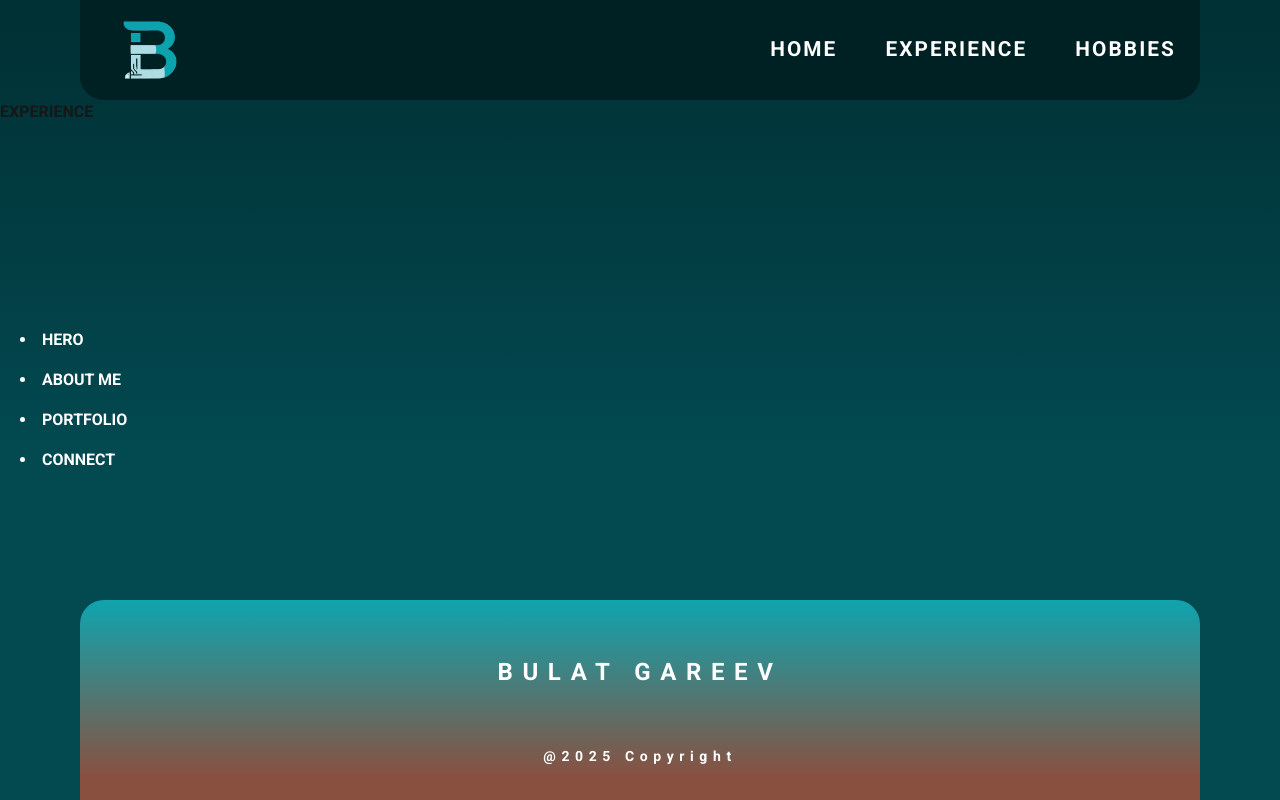
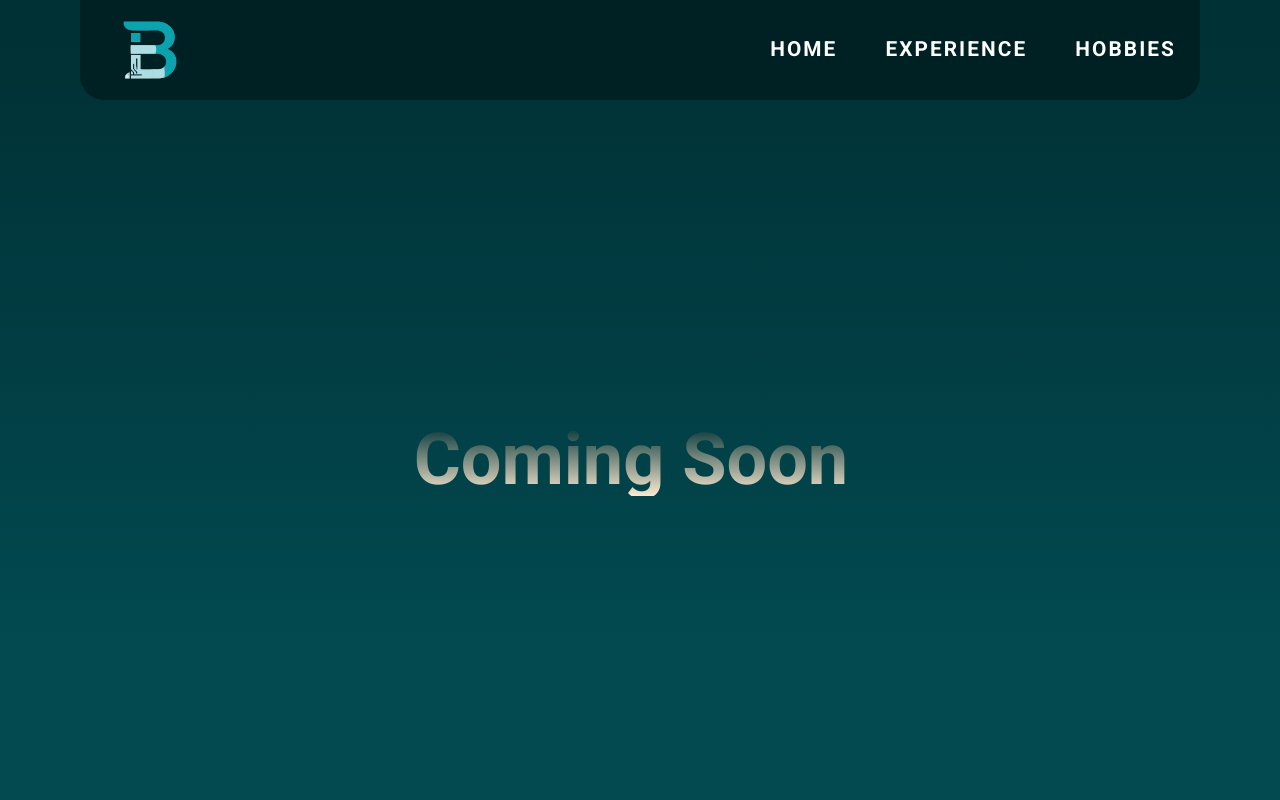
Before and after one commit to gareev-bulat/PortfolioWebsite, a Next.js app: page /experience in a window 1280 px wide. Shown: the top 800 px of the page. Built offline with nearby package versions, Linux system fonts and the light colour scheme.

Commit message:
feat(pages): coming soon text display on hobbies and experience pages

```diff
--- a/app/experience/page.tsx
+++ b/app/experience/page.tsx
@@ -1,12 +1,32 @@
+"use client"
+
+
 import React from 'react'
+import { ReactTyped } from "react-typed";
 
 
 const Experience = () => {
   return (
-    <div>
-    <h1>EXPERIENCE</h1>
+    <div className="flex items-center justify-center h-screen pb-20">
+      <ReactTyped
+        strings={["Coming Soon"]}
+        typeSpeed={80}
+        backDelay={5000}
+        loop
+        className="
+          sm:text-5xl
+          md:text-5xl
+          lg:text-7xl
+          font-bold
+          bg-gradient-to-b
+          to-[#FBE9D0]
+          from-[#003135]
+          bg-clip-text
+          text-transparent
+        "
+      />
     </div>
-  )
-}
+  );
+};
 
 export default Experience
--- a/app/hobbies/page.tsx
+++ b/app/hobbies/page.tsx
@@ -1,12 +1,32 @@
+"use client"
+
+
 import React from 'react'
+import { ReactTyped } from "react-typed";
 
 
 const Hobbies = () => {
   return (
-    <div>
-    <h1>HOBBIES</h1>
+    <div className="flex items-center justify-center h-screen pb-20">
+      <ReactTyped
+        strings={["Coming Soon"]}
+        typeSpeed={80}
+        backDelay={5000}
+        loop
+        className="
+              sm:text-5xl
+              md:text-5xl
+              lg:text-7xl
+              font-bold
+              bg-gradient-to-b
+              to-[#FBE9D0]
+              from-[#003135]
+              bg-clip-text
+              text-transparent
+            "
+      />
     </div>
-  )
-}
+  );
+};
 
 export default Hobbies
--- a/app/layout.tsx
+++ b/app/layout.tsx
@@ -46,7 +46,6 @@ export default function RootLayout({
   return (
     <html lang="en" className={`${roboto.className} scroll-smooth`}>
       <body className="min-h-screen flex flex-col bg-[linear-gradient(180deg,_#003135_4%,_#024950_56%)]">
-        <SideNavBar />
         <Header />
         <main className="flex-1">{children}</main>
         <Footer />
--- a/app/page.tsx
+++ b/app/page.tsx
@@ -11,6 +11,7 @@ export default function Home() {
   return (
     <>
       <section id="hero">
+        <SideNavBar />
         <div className="flex flex-row justify-evenly m-20">
           <div
             className="absolute inset-0 flex justify-center pointer-events-none"
--- a/package.json
+++ b/package.json
@@ -11,7 +11,8 @@
   "dependencies": {
     "next": "^14.2.30",
     "react": "^18.2.0",
-    "react-dom": "^18.2.0"
+    "react-dom": "^18.2.0",
+    "react-typed": "^2.0.12"
   },
   "devDependencies": {
     "@types/node": "^20",
```
Also changed, not shown: 1 other file (tests, documents, lock files or other folders).
